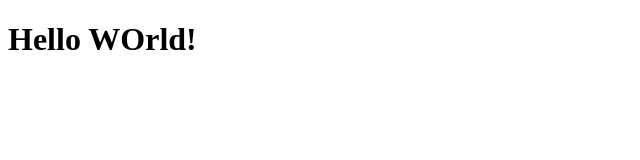
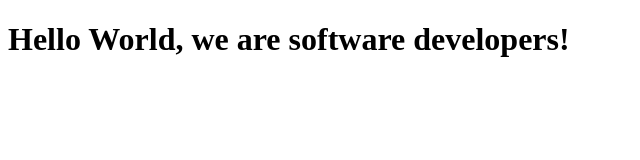
Before and after one commit to neilmistry/codingchallenge3, a plain HTML site: page index.html in a window 1280 px wide. Shown: the whole page, without its empty margins (0-640 px from the left). Drawn offline with Linux system fonts and the light colour scheme.

Commit message:
update
update

```diff
--- a/index.html
+++ b/index.html
@@ -9,7 +9,7 @@
   <body>
     <script src="https://cdn.freecodecamp.org/testable-projects-fcc/v1/bundle.js"></script>
 
-    <h1>Hello WOrld!</h1>
+    <h1>Hello World, we are software developers!</h1>
     <script  src="js/index.js"></script>
   </body>
 </html>
```
